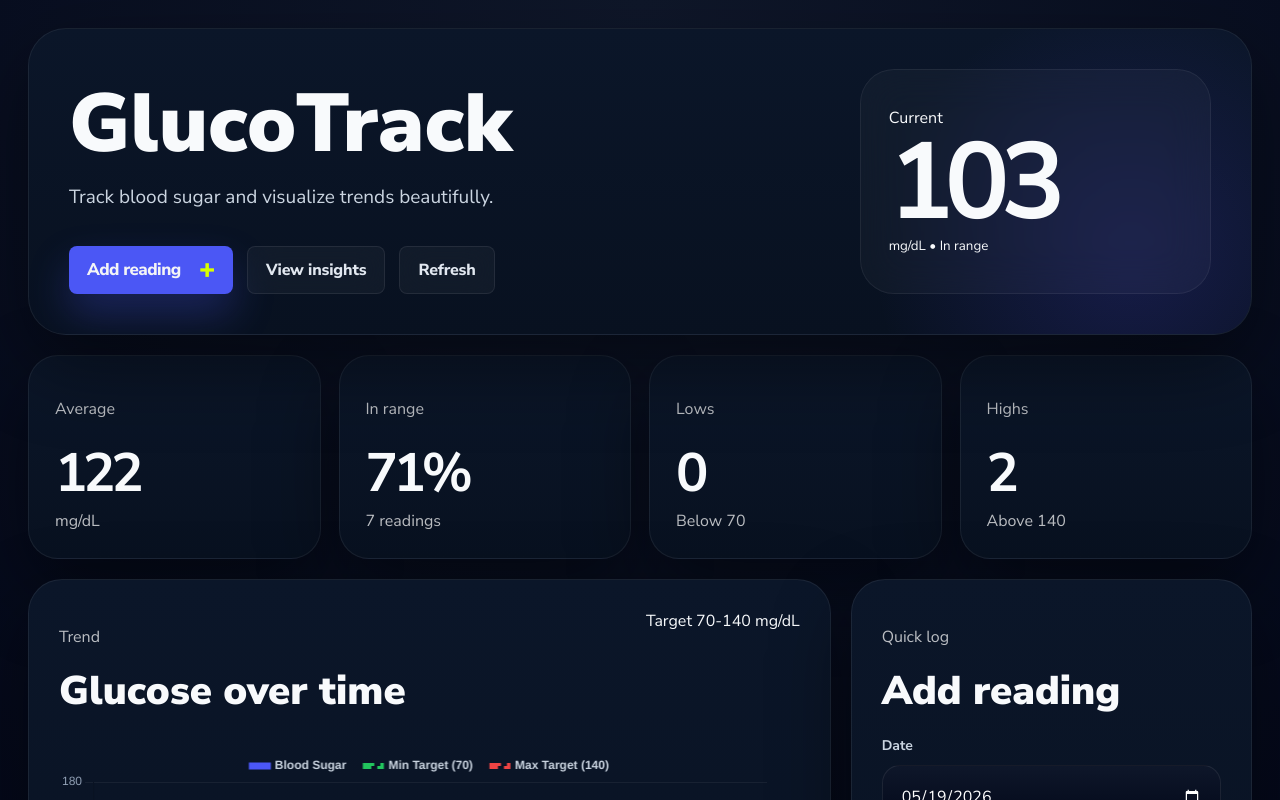
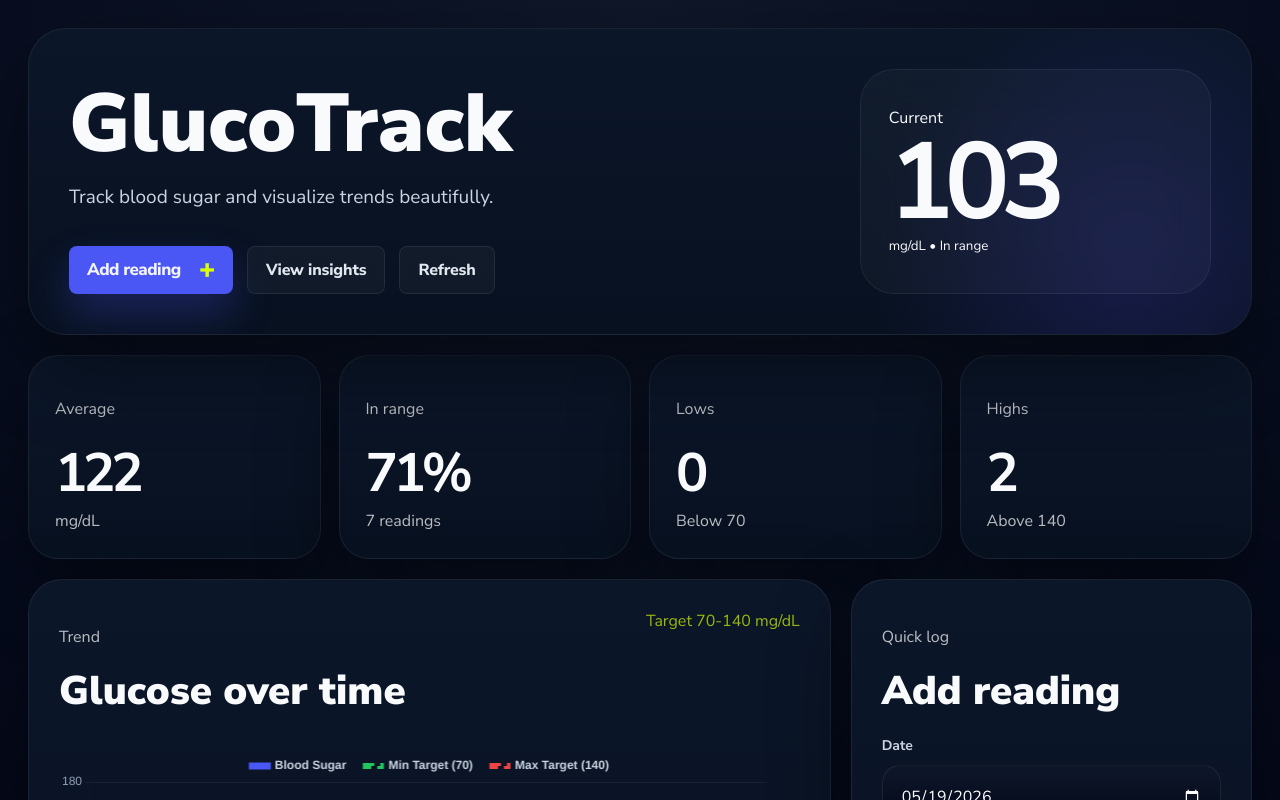
Before and after one commit to eeshdarthvader/gluco-track, a React (Vite) app: page / in a window 1280 px wide. Shown: the top 800 px of the page. Built offline with nearby package versions, Linux system fonts and the light colour scheme; no server answers; the database is empty; the HTML template or start-up script is replaced by a standard one.

Commit message:
Update index.css

```diff
--- a/src/index.css
+++ b/src/index.css
@@ -49,7 +49,10 @@ canvas{max-width:100%!important}
     overflow:hidden
 }
 .subheading-insights{
-    color: #ffffffb8
+    color: #ffffffb8;
+}
+.target {
+    color: #d9ff00b3;
 }
 .hero:before{
     content:'';
```
